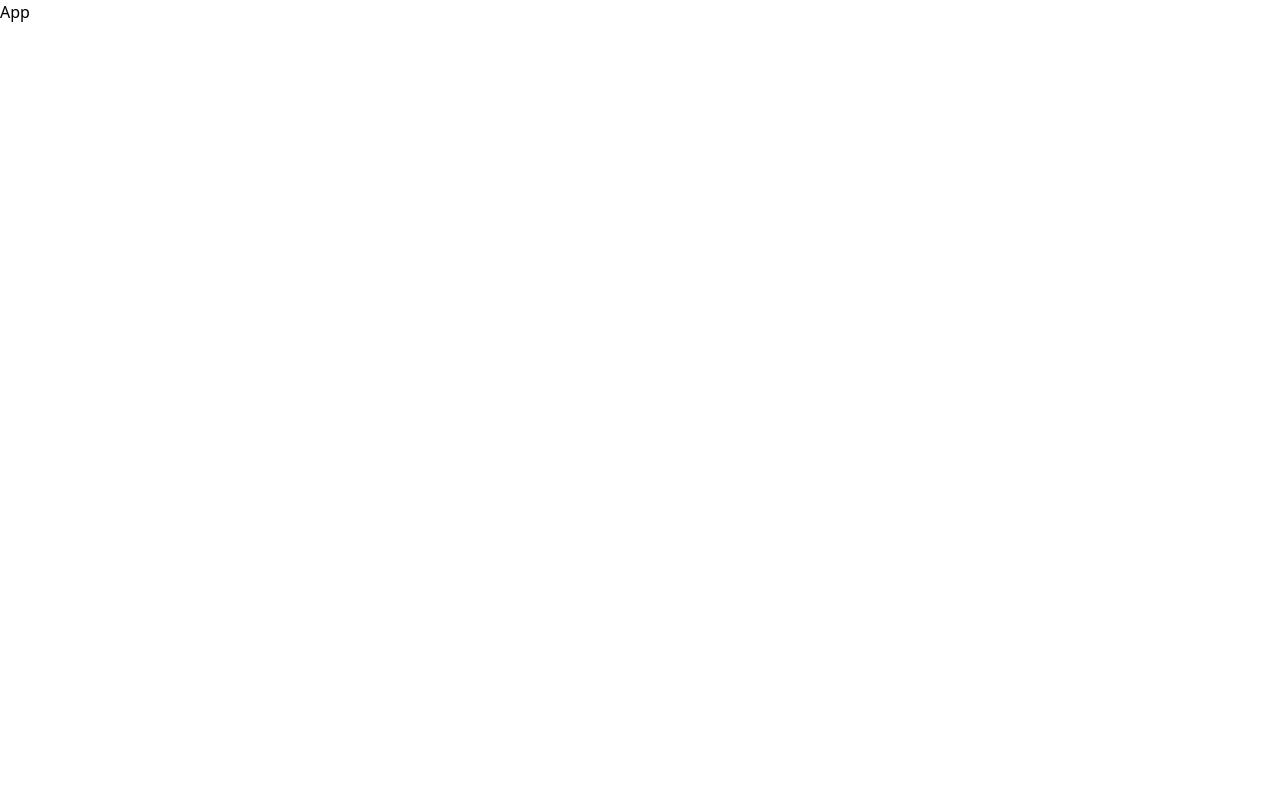
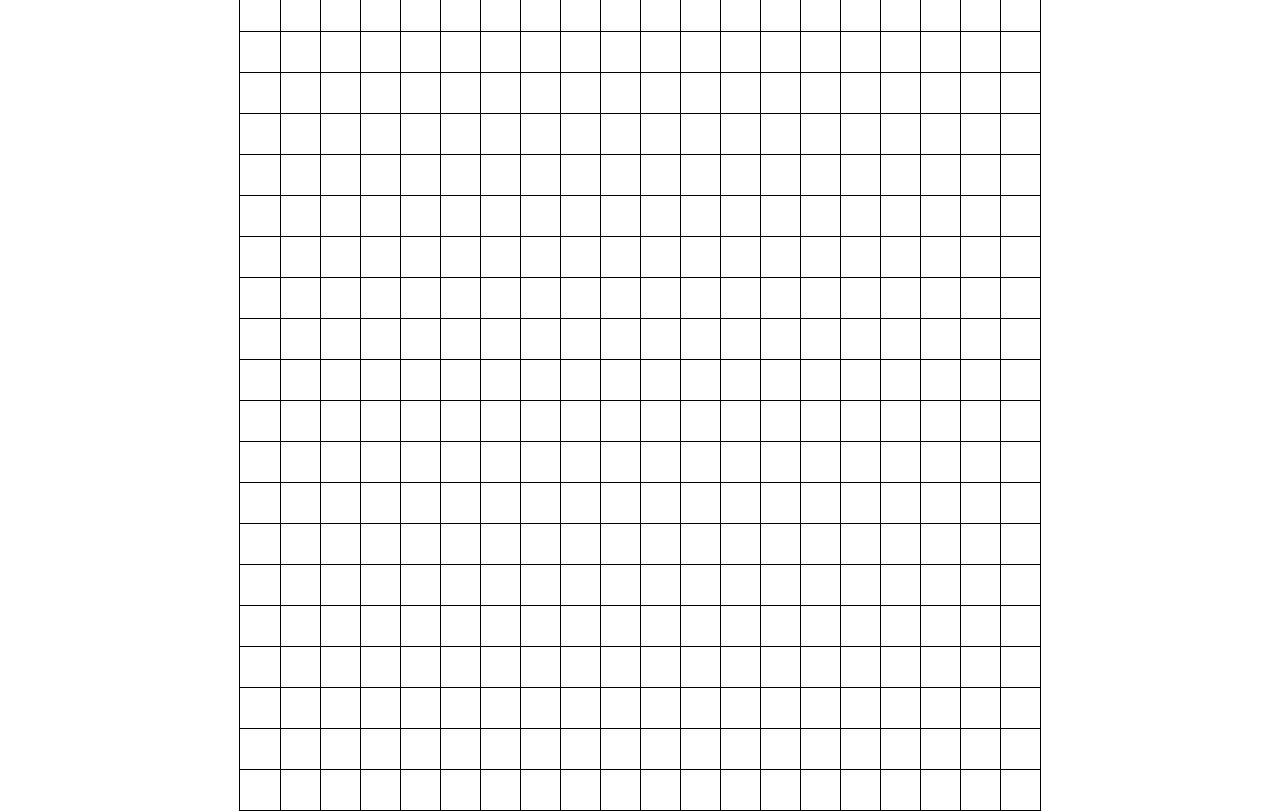
Before and after one commit to devinjameson/snake, a React (Vite) app: page / in a window 1280 px wide. Built offline with nearby package versions, Linux system fonts and the light colour scheme.

Commit message:
Add game board

```diff
--- a/src/App.tsx
+++ b/src/App.tsx
@@ -1,5 +1,37 @@
+import * as E from 'effect'
+
+type Board = E.Chunk.Chunk<Row>
+
+type Row = E.Chunk.Chunk<Cell>
+
+type Cell = [number, number]
+
+const BOARD_SIZE = 20
+
+const board: Board = E.Chunk.makeBy(BOARD_SIZE, (x) =>
+  E.Chunk.makeBy(BOARD_SIZE, (y) => [x, y]),
+)
+
 const App = (): JSX.Element => {
-  return <h1>App</h1>;
-};
+  return (
+    <div className="flex items-center justify-center h-screen">
+      <div className="border-black border divide-y divide-black">
+        {board.pipe(
+          E.Chunk.map((row, rowIdx) => {
+            return (
+              <div key={rowIdx} className="flex divide-x divide-black">
+                {row.pipe(
+                  E.Chunk.map((_, colIdx) => {
+                    return <div key={colIdx} className="w-10 h-10"></div>
+                  }),
+                )}
+              </div>
+            )
+          }),
+        )}
+      </div>
+    </div>
+  )
+}
 
-export default App;
+export default App
```
Also changed, not shown: .prettierrc.json.
